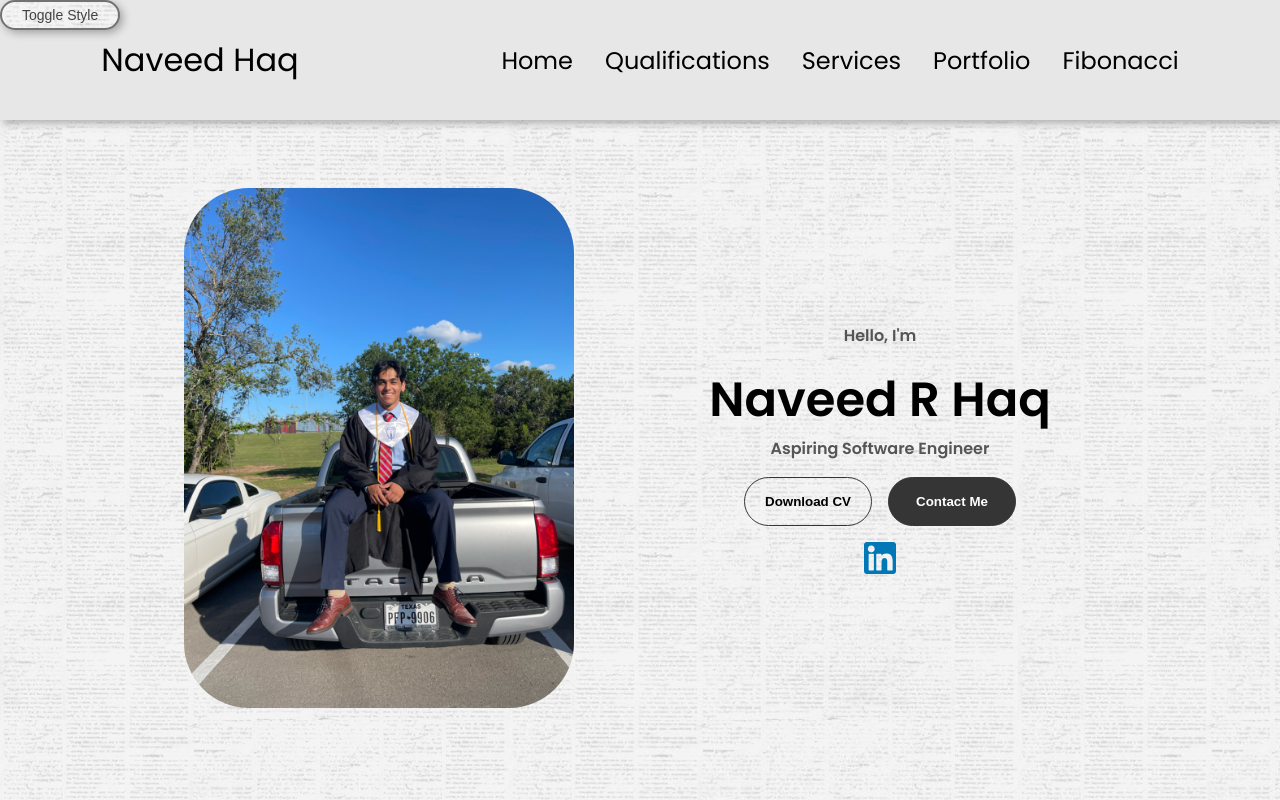
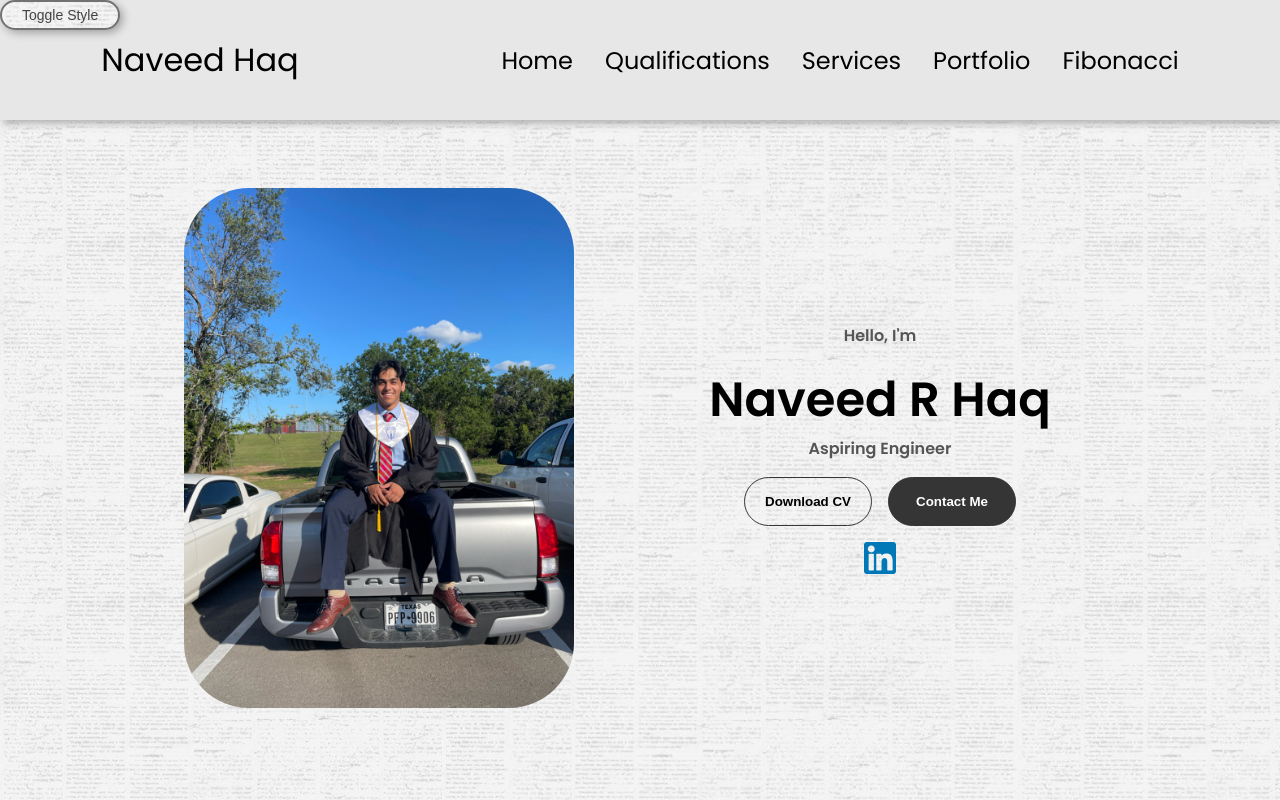
Before and after one commit to NaveedRHaq/secure-website, a plain HTML site: page index.html in a window 1280 px wide. Shown: the top 800 px of the page. Drawn offline with Linux system fonts and the light colour scheme.

Commit message:
changeaa

```diff
--- a/index.html
+++ b/index.html
@@ -52,7 +52,7 @@
         <div class="section__text">
             <p class="section__text__p1">Hello, I'm</p>
             <h1 class="title">Naveed R Haq</h1>
-            <p class="section__text__p2">Aspiring Software Engineer</p>
+            <p class="section__text__p2">Aspiring Engineer</p>
             <div class="btn-container">
                 <button class="btn btn-color-2" onclick="window.open('./images/resume.pdf')">Download CV</button>
                 <button class="btn btn-color-1" onclick="location.href= './#contact'">Contact Me</button>
```
